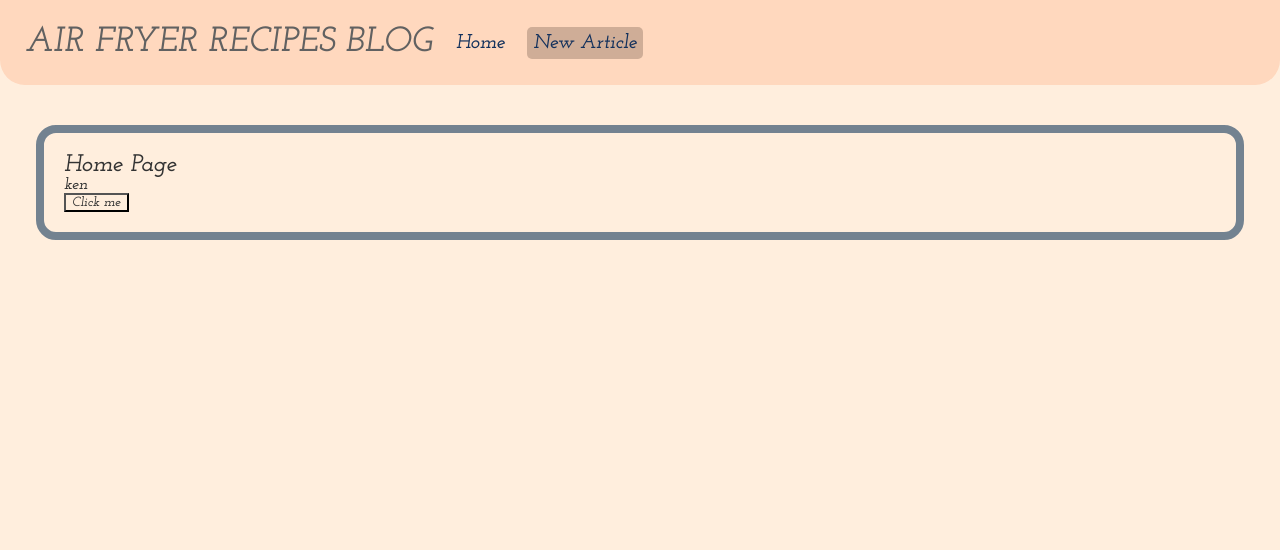
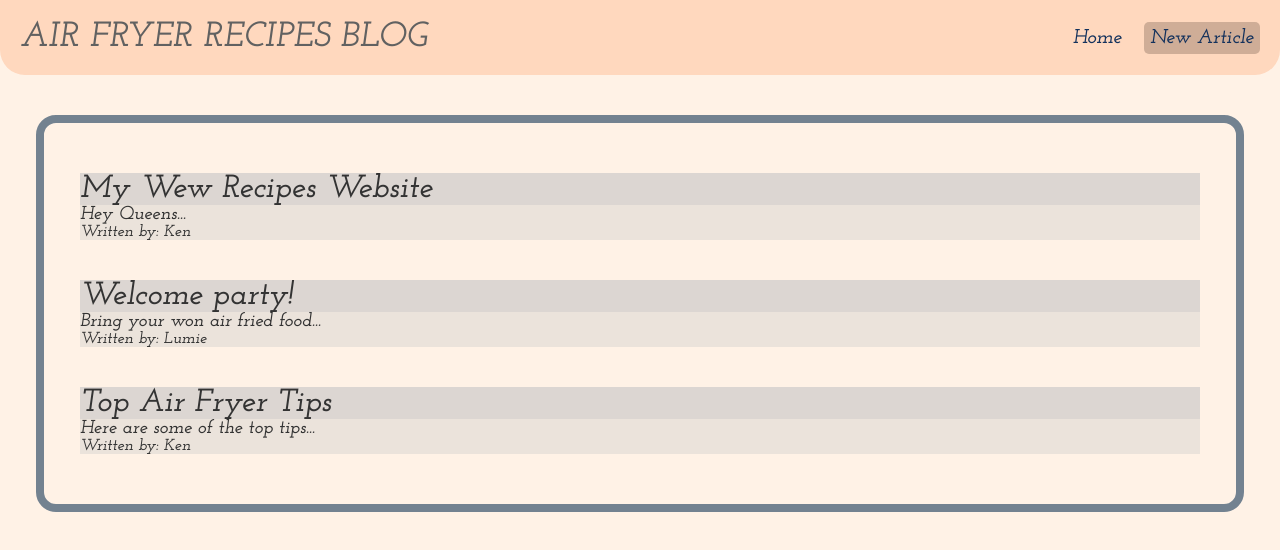
Before and after one commit to ken025/starter-blog-project, a React (Create React App) app: page / in a window 1280 px wide. Shown: the top 550 px of the page. Built offline with nearby package versions, Linux system fonts and the light colour scheme.

Commit message:
Added some articles to test layout

```diff
--- a/src/Home.js
+++ b/src/Home.js
@@ -1,17 +1,21 @@
 import { useState } from 'react'
 
 const Home = () => {
-    const [name, setName] = useState('ken')
-
-    const handleClick = (e) => {
-        setName("new");
-      }
+const [blogs, setBlogs] = useState([
+    { title: 'My Wew Recipes Website', body: 'Hey Queens...', author: 'Ken', id: 1 },
+    { title: 'Welcome party!', body: 'Bring your won air fried food...', author: 'Lumie', id: 2 },
+    { title: 'Top Air Fryer Tips', body: 'Here are some of the top tips...', author: 'Ken', id: 3 }
+  ])
 
     return (
         <div className="home">
-            <h2>Home Page</h2>
-            <p>{name}</p>
-            <button onClick={handleClick}>Click me</button>
+            {blogs.map(blog => (
+                <div className="blog-preview" key={blog.id}>
+                    <h1>{blog.title}</h1>
+                    <h3> {blog.body} </h3>
+                    <p> Written by: {blog.author}</p>
+                </div>
+            ))}
         </div>
      );
 }
--- a/src/Navbar.js
+++ b/src/Navbar.js
@@ -2,8 +2,10 @@ const Navbar = () => {
     return (
         <nav className="navbar">
         <h1>AIR FRYER RECIPES BLOG</h1>
+        <div className="links">
         <a href='/'>Home</a>
         <a href='/create' id="nav-button">New Article</a>
+        </div>
         </nav>
      );
 }
--- a/src/index.css
+++ b/src/index.css
@@ -1,7 +1,7 @@
 @import url('https://fonts.googleapis.com/css2?family=Josefin+Slab:ital,wght@1,600&display=swap');
 
 *{
-  background-color: #FFEEDD;
+  background-color: #fff2e6;
 
     margin: 0;
     font-family: 'Josefin Slab', serif;
@@ -11,7 +11,7 @@
     background-color:#FFD8BE;
     border-bottom-left-radius: 25px;
     border-bottom-right-radius: 25px;
-    padding: 25px;
+    padding: 20px;
     display: flex;
     align-items: center;
     max-width: 100%;
@@ -51,3 +51,26 @@
     background-color: #cfad97;
     border-radius: 5px;
   }
+
+  .blog-preview{
+    padding: 10px 16px;
+    margin: 20px 0;
+  }
+
+  .blog-preview:hover {
+    box-shadow: 3px 3px 6px #9e044c;
+    border-radius: 8px;
+  }
+
+  .home h1{
+    background-color:#c5c5c59a;
+  }
+
+  .home h3{
+    background-color:#c5c5c556;
+  }
+
+  .home p{
+    background-color:#c5c5c556;
+
+  }
```
Also changed, not shown: 1 other file (tests, documents, lock files or other folders).
